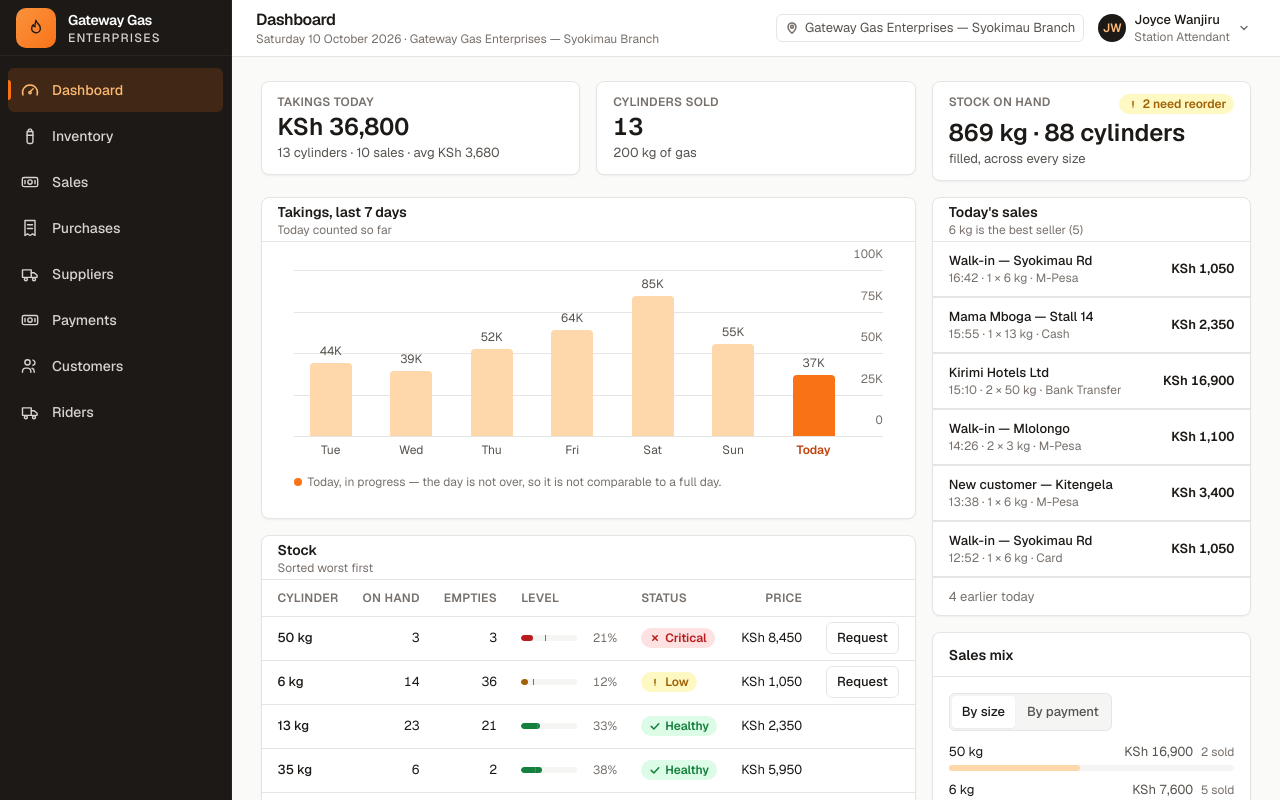
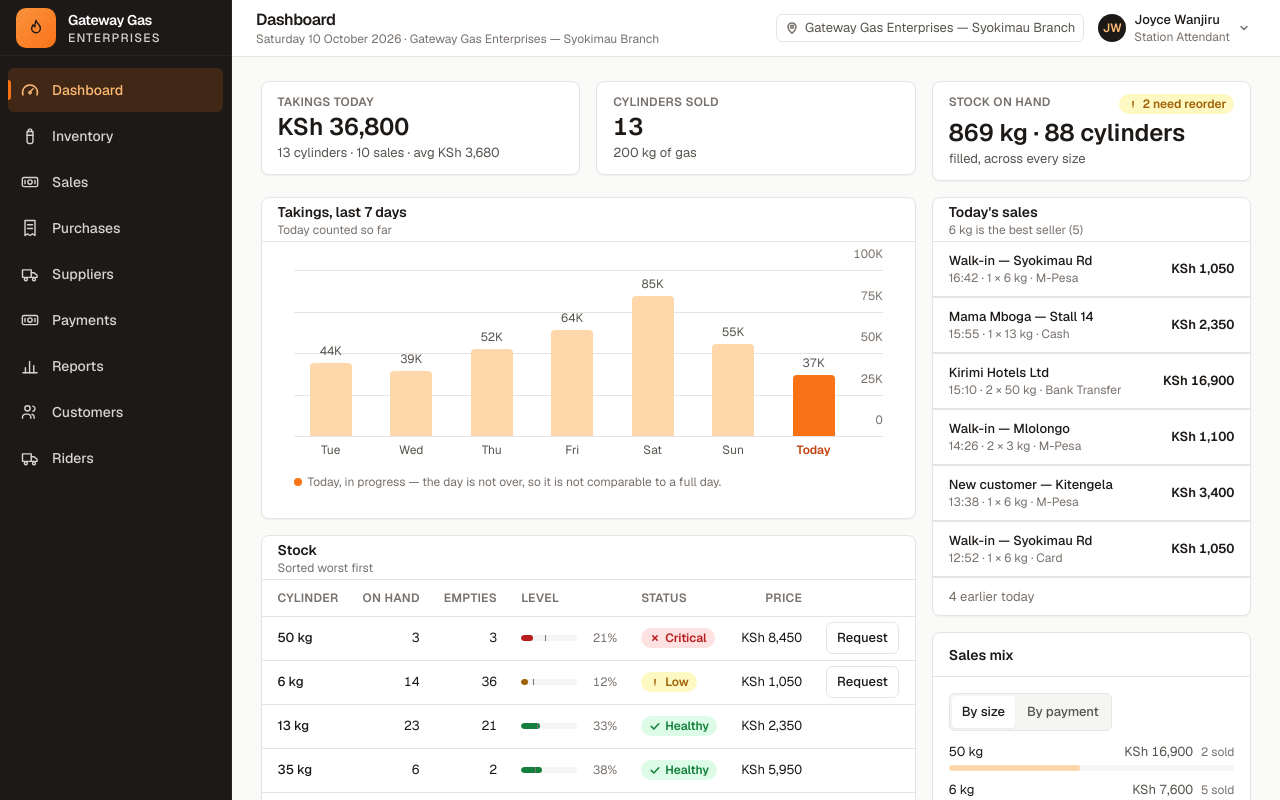
Before and after one commit to Jack-Murimi/STOREARENA, a Next.js app: page / in a window 1280 px wide. Shown: the top 800 px of the page. Built offline with nearby package versions, Linux system fonts and the light colour scheme.

Commit message:
Link dashboard metrics to filtered reports

```diff
--- a/src/app/page.tsx
+++ b/src/app/page.tsx
@@ -21,6 +21,9 @@ export const metadata: Metadata = {
 
 export default function DashboardPage() {
   const now = new Date();
+  const reportDate = (date: Date) => new Intl.DateTimeFormat("en-CA", { timeZone: "Africa/Nairobi" }).format(date);
+  const todayReport = `/reports?from=${reportDate(now)}&to=${reportDate(now)}`;
+  const weekReport = `/reports?from=${reportDate(new Date(now.getTime() - 6 * 24 * 60 * 60 * 1000))}&to=${reportDate(now)}`;
 
   const takingsToday = metrics.revenueKsh(salesToday);
   const cylindersToday = metrics.cylindersSold(salesToday);
@@ -49,14 +52,14 @@ export default function DashboardPage() {
       {/* Three metrics that change a decision. The old fourth card was a link
           to the alerts list, which is now a chip on the stock card. */}
       <div className="grid gap-4 sm:grid-cols-2 lg:grid-cols-3">
-        <a href="/reports" aria-label="Open sales reports">
+        <a href={todayReport} aria-label="Open today’s sales report">
           <KpiCard
             label="Takings today"
             value={formatKsh(takingsToday)}
             subtext={`${cylindersToday} cylinders · ${salesToday.length} sales · avg ${formatKsh(averageBasket)}`}
           />
         </a>
-        <a href="/reports" aria-label="Open sales reports">
+        <a href={todayReport} aria-label="Open today’s sales report">
           <KpiCard
             label="Cylinders sold"
             value={String(cylindersToday)}
@@ -81,7 +84,7 @@ export default function DashboardPage() {
 
       <div className="grid gap-4 lg:grid-cols-3">
         <div className="space-y-4 lg:col-span-2">
-          <a href="/reports" className="block rounded-lg focus:outline-none focus:ring-2 focus:ring-orange-500" aria-label="Open sales reports">
+          <a href={weekReport} className="block rounded-lg focus:outline-none focus:ring-2 focus:ring-orange-500" aria-label="Open seven-day sales report">
             <Card title="Takings, last 7 days" subtitle="Today counted so far">
               <SalesTrendChart data={trend} />
             </Card>
@@ -103,6 +106,7 @@ export default function DashboardPage() {
         </div>
 
         <div className="space-y-4">
+          <a href={todayReport} className="block rounded-lg focus:outline-none focus:ring-2 focus:ring-orange-500" aria-label="Open today’s sales report">
             <Card
               title="Today's sales"
               subtitle={
@@ -114,8 +118,9 @@ export default function DashboardPage() {
             >
               <RecentSales sales={salesToday} limit={6} />
             </Card>
+          </a>
 
-          <a href="/reports" className="block rounded-lg focus:outline-none focus:ring-2 focus:ring-orange-500" aria-label="Open sales reports">
+          <a href={todayReport} className="block rounded-lg focus:outline-none focus:ring-2 focus:ring-orange-500" aria-label="Open today’s sales report">
             <Card title="Sales mix">
               <SalesMix sales={salesToday} />
             </Card>
--- a/src/app/reports/page.tsx
+++ b/src/app/reports/page.tsx
@@ -58,7 +58,7 @@ export default async function ReportsPage({ searchParams }: { searchParams: Prom
   const { products, notice, diagnostic } = await getCustomerContext();
 
   if (!products) {
-    return <AppShell title="Reports" subtitle="Sales reporting" staff={currentStaff} branch={stationName} activeHref="/"><DatabaseUnavailable notice={notice} diagnostic={diagnostic} /></AppShell>;
+    return <AppShell title="Reports" subtitle="Sales reporting" staff={currentStaff} branch={stationName} activeHref="/reports"><DatabaseUnavailable notice={notice} diagnostic={diagnostic} /></AppShell>;
   }
 
   const [branchRows, riderRows, saleRows] = await Promise.all([
@@ -114,7 +114,7 @@ export default async function ReportsPage({ searchParams }: { searchParams: Prom
     { key: "status", header: "Status", priority: 3, cell: (sale) => sale.status === "void" ? <StatusBadge tone="neutral">Void</StatusBadge> : sale.due > 0 ? <StatusBadge tone="warn">Credit due</StatusBadge> : <StatusBadge tone="ok">Paid</StatusBadge> },
   ];
 
-  return <AppShell title="Reports" subtitle="Filter sales by branch, date, rider, payment, and type" staff={currentStaff} branch={stationName} activeHref="/">
+  return <AppShell title="Reports" subtitle="Filter sales by branch, date, rider, payment, and type" staff={currentStaff} branch={stationName} activeHref="/reports">
     <PageHeader title="Reports" subtitle={`${from} to ${to}`} action={<ButtonLink href="/" variant="secondary">Back to dashboard</ButtonLink>} />
     {notice ? <p className="rounded-lg border border-warn bg-warn-bg p-3 text-sm text-warn">{notice}</p> : null}
     <Card title="Filters" subtitle="Reports include posted sales by default; choose All to include voided receipts.">
--- a/src/components/nav.ts
+++ b/src/components/nav.ts
@@ -1,4 +1,4 @@
-import { CashIcon, CylinderIcon, GaugeIcon, ReceiptIcon, TruckIcon, UsersIcon } from "./icons";
+import { CashIcon, ChartIcon, CylinderIcon, GaugeIcon, ReceiptIcon, TruckIcon, UsersIcon } from "./icons";
 
 /** Navigation data shared by sidebar and mobile tabs. `matchPrefix` prevents
  * descendants such as /sales/new and /sales/[id] from losing their active
@@ -18,6 +18,7 @@ export const navItems: NavItem[] = [
   { label: "Purchases", short: "Buy", icon: ReceiptIcon, href: "/purchases", matchPrefix: "/purchases" },
   { label: "Suppliers", short: "Suppliers", icon: TruckIcon, href: "/suppliers", matchPrefix: "/suppliers" },
   { label: "Payments", short: "Pay", icon: CashIcon, href: "/payments", matchPrefix: "/payments" },
+  { label: "Reports", short: "Reports", icon: ChartIcon, href: "/reports", matchPrefix: "/reports" },
   { label: "Customers", short: "Customers", icon: UsersIcon, href: "/customers", matchPrefix: "/customers" },
   { label: "Riders", short: "Riders", icon: TruckIcon, href: "/riders", matchPrefix: "/riders" },
 ];
```
Lines whose indentation alone changed are shown as unchanged.
